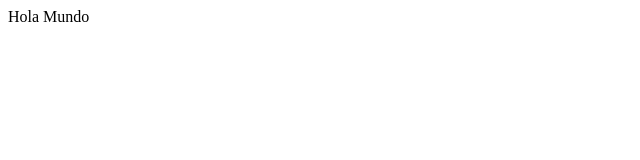
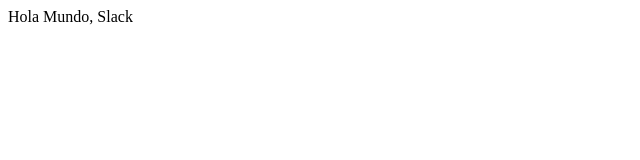
Before and after one commit to dianarivera-s/test_github_Slack, a plain HTML site: page index.html in a window 1280 px wide. Shown: the full height of the page, 0-640 px from the left. Drawn offline with Linux system fonts and the light colour scheme.

Commit message:
Update index.html

```diff
--- a/index.html
+++ b/index.html
@@ -3,6 +3,6 @@
 <TITLE>ejemplo hola mundo</TITLE>
 </HEAD>
 <BODY>
-<P>Hola Mundo</P>
+<P>Hola Mundo, Slack</P>
 </BODY>
 </HTML>
```
